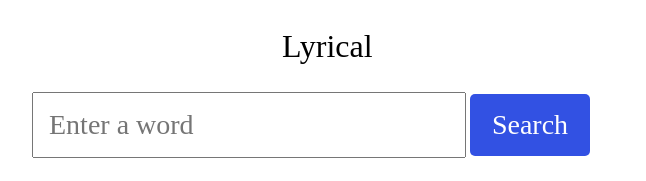
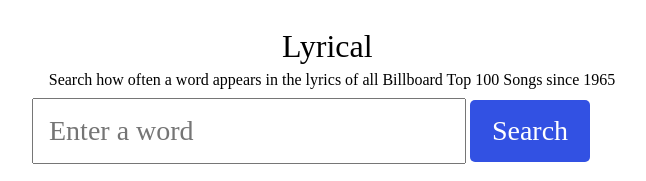
Before and after one commit to Tassosb/lyrical, a website built with webpack: page index.html in a window 1280 px wide. Shown: the whole page, without its empty margins (308-954 px from the left). Built offline with nearby package versions, Linux system fonts and the light colour scheme; a web font is replaced by a local one.

Commit message:
Add subtitle and styling

```diff
--- a/css/application.css
+++ b/css/application.css
@@ -9,10 +9,15 @@
   align-items: center;
 }
 
-h1.app-title {
+h1.title {
   width: 100px;
   font-size: 32px;
-  padding: 30px;
+  padding-top: 30px;
+}
+
+h3.sub-title {
+  padding: 10px;
+
 }
 
 input[name=search] {
@@ -38,3 +43,7 @@
 form.search {
   width: 600px;
 }
+
+svg.graph {
+  margin-top: 20px;
+}
--- a/index.html
+++ b/index.html
@@ -10,12 +10,13 @@
   </head>
   <body>
     <main>
-      <h1 class='app-title'>Lyrical</h1>
+      <h1 class='title'>Lyrical</h1>
+      <h3 class='sub-title'>Search how often a word appears in the lyrics of all Billboard Top 100 Songs since 1965</h3>
       <form class="search">
         <input type="text" name="search" value="" placeholder="Enter a word">
         <input type="submit" value="Search"></input>
       </form>
-      <svg width="960" height="500"></svg>
+      <svg class='graph' width="960" height="500"></svg>
     </main>
     <script src="./js/bundle.js" type="text/javascript"></script>
   </body>
```
